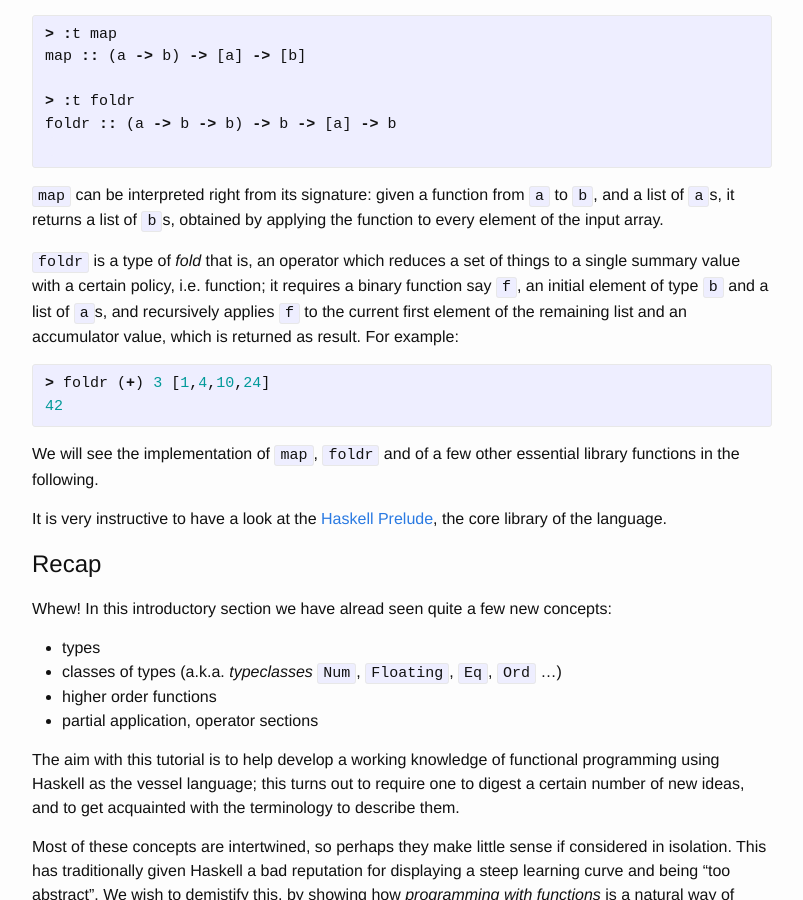
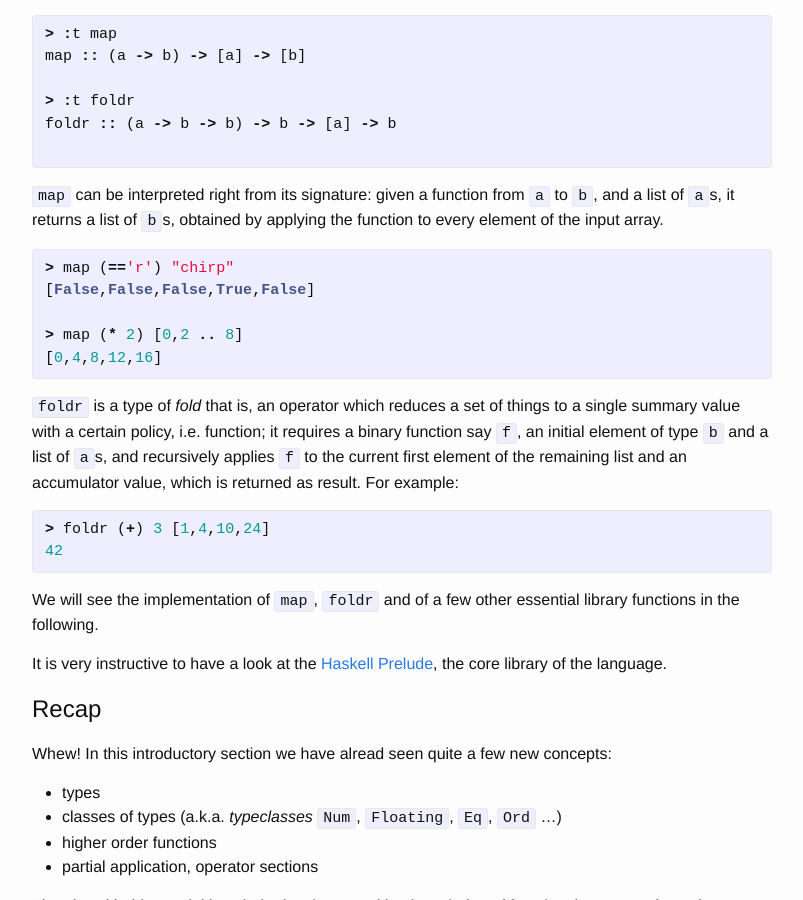
Before and after one commit to ocramz/ocramz.github.io, a Jekyll site: the page built from _posts/2015-08-21-haskell-tut-v1.markdown, in a window 1280 px wide and 900 px high, scrolled down 4829 px. Shown: the whole window, without its empty margins (238-1041 px from the left). Built offline with Jekyll 4.4.1, drawn with Linux system fonts in a browser that asks for light colours; Markdown is read by kramdown in place of the engine named in the settings; formulas are drawn with MathJax 3.

Commit message:
blog update

```diff
--- a/_posts/2015-08-21-haskell-tut-v1.markdown
+++ b/_posts/2015-08-21-haskell-tut-v1.markdown
@@ -212,6 +212,14 @@ foldr :: (a -> b -> b) -> b -> [a] -> b
 
 
 `map` can be interpreted right from its signature: given a function from `a` to `b`, and a list of `a`s, it returns a list of `b`s, obtained by applying the function to every element of the input array.
+
+{% highlight haskell%}
+> map (=='r') "chirp"
+[False,False,False,True,False]
+
+> map (* 2) [0,2 .. 8]
+[0,4,8,12,16]
+{% endhighlight%}
 
 `foldr` is a type of _fold_ that is, an operator which reduces a set of things to a single summary value with a certain policy, i.e. function; it requires a binary function say `f`, an initial element of type `b` and a list of `a`s, and recursively applies `f` to the current first element of the remaining list and an accumulator value, which is returned as result. For example:
 
```
Also changed, not shown: 2 other files.
